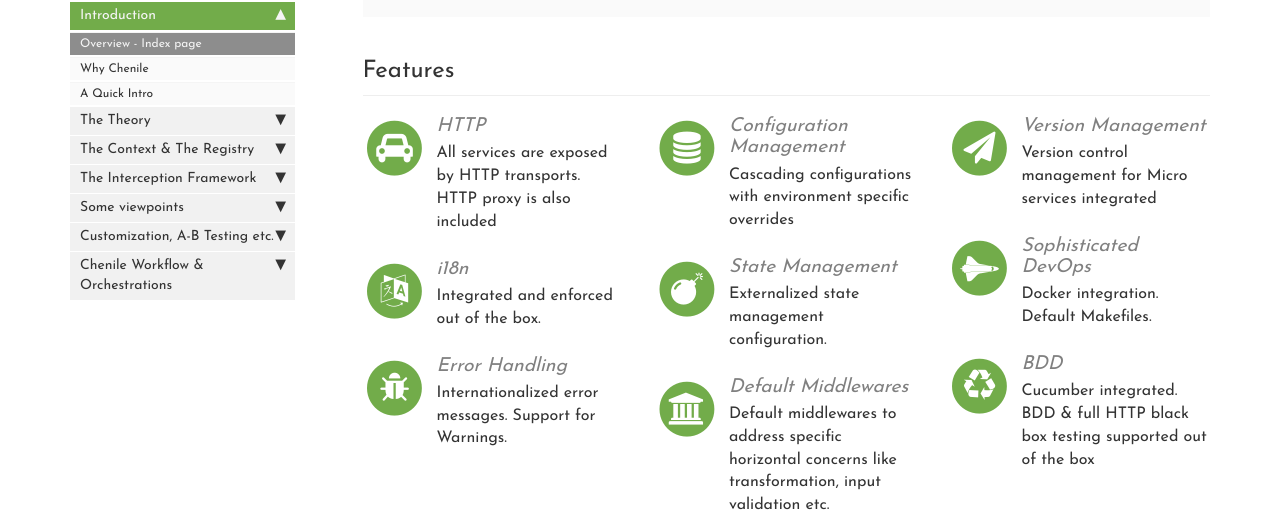
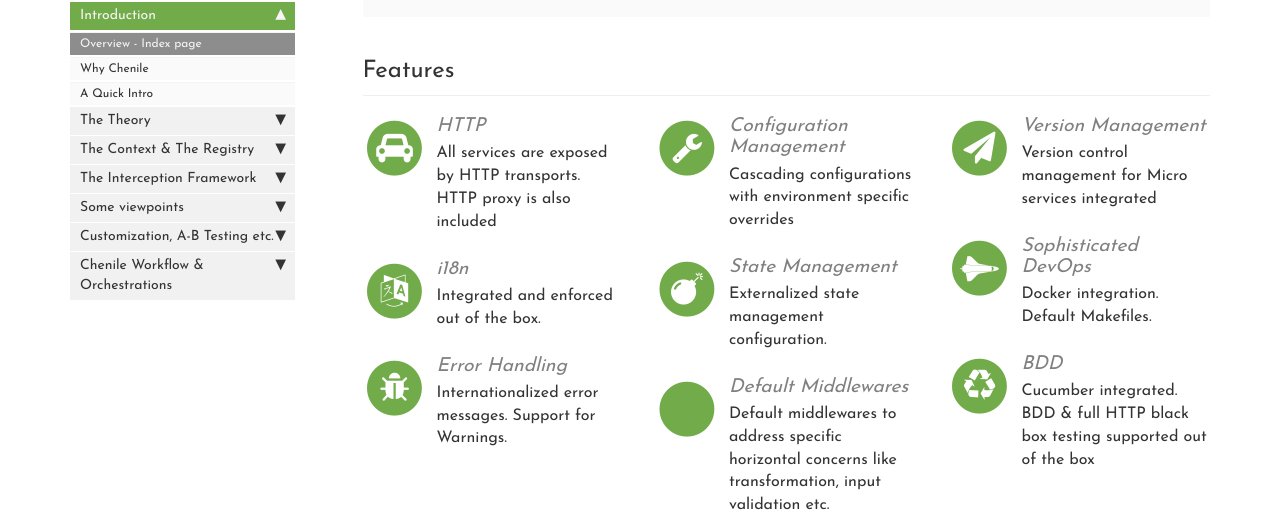
Before and after one commit to rajakolluru/cheniledocs.github.io, a Jekyll site: the page built from index.html, in a window 1280 px wide and 900 px high, scrolled down 1093 px. Shown: the part 129-643 px from the top of the window. Built offline with Jekyll 4.4.1, drawn with Linux system fonts in a browser that asks for light colours; comment, search, counter and statistics services are not loaded.

Commit message:
icon change

```diff
--- a/index.html
+++ b/index.html
@@ -172,7 +172,7 @@
                 <div class="pull-left">
                     <span class="fa-stack fa-2x">
                           <i class="fa fa-circle fa-stack-2x text-primary"></i>
-                          <i class="fa fa-database fa-stack-1x fa-inverse"></i>
+                          <i class="fa fa-wrench fa-stack-1x fa-inverse"></i>
                     </span>
                 </div>
                 <div class="media-body">
@@ -196,7 +196,7 @@
                 <div class="pull-left">
                     <span class="fa-stack fa-2x">
                           <i class="fa fa-circle fa-stack-2x text-primary"></i>
-                          <i class="fa fa-bank fa-stack-1x fa-inverse"></i>
+                          <i class="fa fa-ruler-horizontal fa-stack-1x fa-inverse"></i>
                     </span>
                 </div>
                 <div class="media-body">
```
